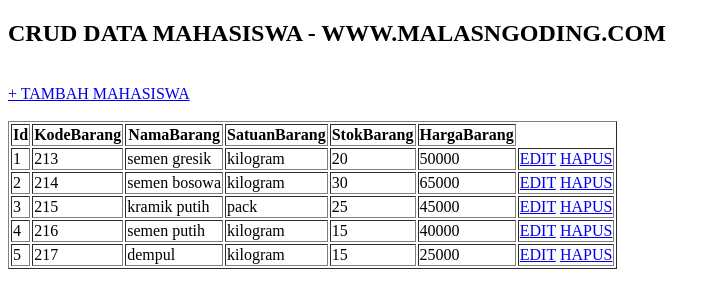
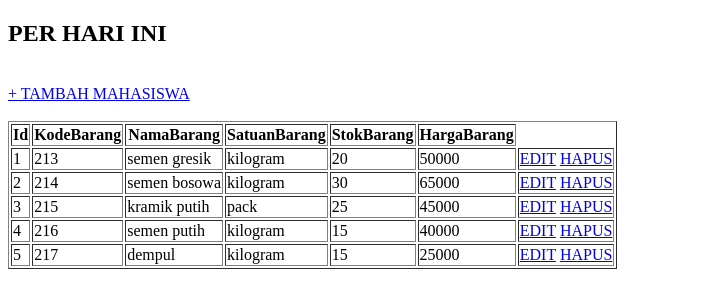
Before and after one commit to DzakwanXIRPL3/Jakwan, a PHP site: page / in a window 1280 px wide. Shown: the top 308 px of the page, without its empty margins (0-719 px from the left). Run offline with PHP 8.4, Linux system fonts and the light colour scheme; data comes from the database, SQL or seed files in the repository.

Commit message:
Update index.php

```diff
--- a/11rpl3_22_mdzakwan/index.php
+++ b/11rpl3_22_mdzakwan/index.php
@@ -1,11 +1,11 @@
 <!DOCTYPE html>
 <html>
 <head>
-	<title>CRUD PHP dan MySQLi - WWW.MALASNGODING.COM</title>
+	<title>DATA BARANG TOKO BANGUNAN BAROKAH</title>
 </head>
 <body>
 
-	<h2>CRUD DATA MAHASISWA - WWW.MALASNGODING.COM</h2>
+	<h2>PER HARI INI</h2>
 	<br/>
 	<a href="tambah.php">+ TAMBAH MAHASISWA</a>
 	<br/>
```
